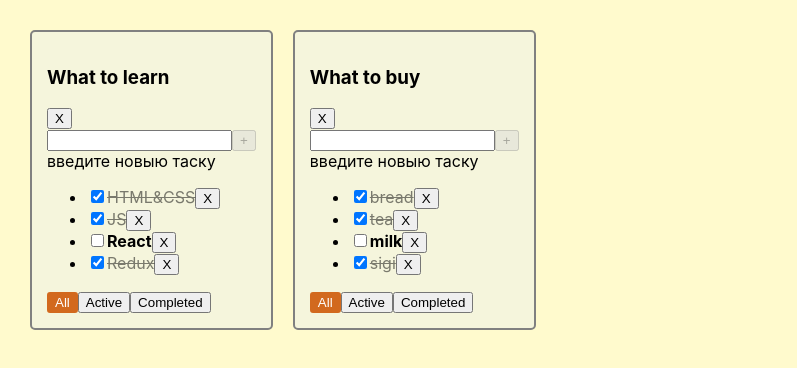
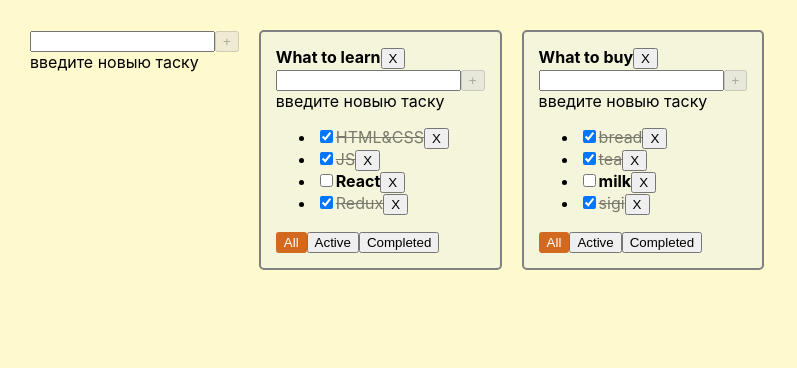
Before and after one commit to vaxich/todo_with_class_25, a React (Create React App) app: page / in a window 1280 px wide. Shown: the top 368 px of the page, without its empty margins (0-797 px from the left). Built offline with nearby package versions, Linux system fonts and the light colour scheme.

Commit message:
done 6 lesson

```diff
--- /dev/null
+++ b/src/AddItemForm.tsx
@@ -0,0 +1,65 @@
+import { error } from "console"
+import { ChangeEvent, useState, KeyboardEvent } from "react";
+
+
+type AddItemFormPropsType = {
+    onClick: ( newTitle: string) => void
+}
+
+
+export const AddItemForm = (props: AddItemFormPropsType) => {
+
+    const {  onClick } = props
+
+    const [inputValue, setInputValue] = useState("");
+    const [inputError, setinputError] = useState(false);
+
+    const isAddBtnDisabled = !inputValue || inputValue.length > 15;
+
+    const messageForUser = inputError
+        ? <span style={{ color: "red" }}>наименование не может быть пустым</span>
+        : inputValue.length <= 15
+            ? <span>введите новыю таску</span>
+            : <span style={{ color: "red" }}>максимум 15 символов</span>
+
+    const addTaskOnClick = () => {
+        const trimmedTitle = inputValue.trim()
+        if (trimmedTitle) {
+            onClick( trimmedTitle)
+        } else {
+            setinputError(true)
+        }
+
+        setInputValue("")
+    }
+
+    const onChangeSetNewTitle = (el: ChangeEvent<HTMLInputElement>) => {
+        inputError && setinputError(false)
+        setInputValue(el.target.value)
+    }
+
+    const onKeyDownAddTask = (event: KeyboardEvent<HTMLInputElement>) => {
+        event.key === "Enter" && addTaskOnClick()
+    }
+
+    return (
+        <div>
+            <input
+                value={inputValue}
+                onChange={onChangeSetNewTitle}
+                onKeyDown={onKeyDownAddTask}
+                className={inputError ? "input_error" : ""}
+            />
+            <button
+                disabled={isAddBtnDisabled}
+                onClick={() => {
+                    addTaskOnClick()
+
+                }}>+</button>
+            <div>
+                {messageForUser}
+            </div>
+            {inputError && <div className="erroe-message">{inputError}</div>}
+        </div>
+    )
+}
--- a/src/App.tsx
+++ b/src/App.tsx
@@ -2,6 +2,7 @@ import React, { useState } from "react";
 
 import './App.css'
 import { TaskType, TodoList } from "./Todolist";
+import { AddItemForm } from "./AddItemForm";
 
 
 
@@ -25,12 +26,6 @@ function App() {
   ]
   )
 
-  // const [tasks, setTasks] = useState<Array<TaskType>>([
-  //   { id: crypto.randomUUID(), isDone: true, title: 'HTML&CSS' },
-  //   { id: crypto.randomUUID(), isDone: true, title: 'JS' },
-  //   { id: crypto.randomUUID(), isDone: false, title: 'React' },
-  //   { id: crypto.randomUUID(), isDone: true, title: 'Redux' }
-  // ])
 
 
 
@@ -76,6 +71,19 @@ function App() {
     setTasks({ ...tasks, [todolistId]: [newTask, ...tasks[todolistId]] })// копируем таски и создаём и сразу добавляем новый объект
   }
 
+  const addTodolist = (newTitle: string) => {
+    const newTodolistId = crypto.randomUUID()
+    const newTodolist : todolistType = {
+      id: newTodolistId ,
+      title: newTitle,
+      filter: "All"
+    }
+
+    setTodolists([...todolists, newTodolist]);
+    setTasks({...tasks, [newTodolistId]: []});
+
+  }
+
   const changeTaskStatus = (todolistId: string, taskId: string) => {
 
     // let newTasks = tasks.map(task => task.id === taskId
@@ -85,8 +93,19 @@ function App() {
     setTasks({ ...tasks, [todolistId]: tasks[todolistId].map(task => task.id === taskId ? { ...task, isDone: !task.isDone } : task) })
   }
 
+  const updateTaks = (todolistId: string, taskId: string, newTitle: string) => {
+    setTasks({ ...tasks, [todolistId]: tasks[todolistId].map(task => task.id === taskId ? { ...task, title: newTitle } : task) })
+  }
+
+  const updateTodolist = (todolistId: string ,  newTitle: string) => {
+    //let newState = todolists.map( tl => tl.id == todolistId ? {...tl, title:newTitle } : tl)
+    setTodolists( todolists.map( tl => tl.id == todolistId ? {...tl, title:newTitle } : tl))
+  }
+
   return (
     <div className="App">
+      <AddItemForm onClick={addTodolist} />
+
       {todolists.map(tl => {
 
         let tasksForTodolist = tasks[tl.id];
@@ -98,6 +117,8 @@ function App() {
           tasksForTodolist = tasks[tl.id].filter(task => task.isDone === true)
         }
 
+
+
         return (
           <TodoList
             todolistId={tl.id}
@@ -108,7 +129,10 @@ function App() {
             addTask={addTask}
             changeTaskStatus={changeTaskStatus}
             removeTodolist={removeTodolist}
-            changeFilter={changeFilter} />
+            changeFilter={changeFilter}
+            updateTask={updateTaks}
+            updateTodolist={updateTodolist}
+            />
         )
       })}
 
--- /dev/null
+++ b/src/EditableSpan.tsx
@@ -0,0 +1,42 @@
+import { ChangeEvent, useState } from 'react';
+import './App.css';
+
+type EditableSpanPropsType = {
+    title: string
+    onClick: (title: string) => void
+    isDone?: boolean
+}
+
+
+
+export const EditableSpan = (props: EditableSpanPropsType) => {
+
+    const { title, isDone, onClick } = props
+
+    const [edit, setEdit] = useState<boolean>(false);
+    const [newTitle, setNewTitle] = useState(title);
+
+    const editHandler = () => {
+        setEdit(!edit)
+        if (edit) {
+            addTask()
+        }
+    }
+
+    const onChangeSetNewTitle = (el: ChangeEvent<HTMLInputElement>) => {
+        //inputError && setinputError(false)
+        setNewTitle(el.target.value)
+    }
+
+    const addTask = () => {
+        onClick(newTitle)
+    }
+
+    return (
+        edit
+            ? <input value={newTitle} onBlur={editHandler} autoFocus onChange={onChangeSetNewTitle}></input>
+            : <span onDoubleClick={editHandler} className={isDone ? "task_done" : "task"} >{title}</span>
+
+    )
+
+}
--- a/src/Todolist.tsx
+++ b/src/Todolist.tsx
@@ -3,6 +3,8 @@
 import { ChangeEvent, KeyboardEvent, useState } from 'react';
 import { FiltersType } from './App';
 import './App.css';
+import { AddItemForm } from './AddItemForm';
+import { EditableSpan } from './EditableSpan';
 
 export type TaskType = {
   id: string
@@ -21,14 +23,13 @@ type TodolistPropsType = {
   addTask: (todolistId: string, newTaskTitle: string) => void
   changeTaskStatus: (todolistId: string, taskId: string) => void
   removeTodolist: (todolistId: string) => void
+  updateTask: (todolistId: string, taskId: string, newTitle: string) => void
+  updateTodolist: (todolistId: string, newTitle: string) => void
 }
 
 export const TodoList = (props: TodolistPropsType) => {
 
-  const [inputValue, setInputValue] = useState("");
-  const [inputError, setinputError] = useState(false);
-
-  const { title, tasks, todolistId, removeTask, changeFilter, addTask, changeTaskStatus, removeTodolist, filterValue } = props
+  const { title, tasks, todolistId, removeTask, changeFilter, addTask, changeTaskStatus, removeTodolist, filterValue, updateTask, updateTodolist } = props
 
   const onCkickRemoveTaskHandler = (taskId: string) => {
     removeTask(todolistId, taskId)
@@ -42,66 +43,37 @@ export const TodoList = (props: TodolistPropsType) => {
     removeTodolist(todolistId)
   }
 
-
-
-
-  const addTaskOnClick = () => {
-    const trimmedTitle = inputValue.trim()
-    if (trimmedTitle) {
-      addTask(todolistId, trimmedTitle)
-    } else {
-      setinputError(true)
-    }
-
-    setInputValue("")
+  const addTaskHandler = (newTitle: string) => {
+    addTask(todolistId, newTitle)
   }
 
-  const onKeyDownAddTask = (event: KeyboardEvent<HTMLInputElement>) => {
-    event.key === "Enter" && addTaskOnClick()
+  const updateTodolistHandler = (newTitle: string) => {
+    updateTodolist(todolistId, newTitle)
   }
 
-  const onChangeSetNewTitle = (el: ChangeEvent<HTMLInputElement>) => {
-    inputError && setinputError(false)
-    setInputValue(el.target.value)
+  const updateTaskHandler = (taskId: string, newTitle: string) => {
+    updateTask(todolistId, taskId, newTitle)
   }
 
 
-  const isAddBtnDisabled = !inputValue || inputValue.length > 15
-
-  const messageForUser = inputError
-    ? <span style={{ color: "red" }}>наименование не может быть пустым</span>
-    : inputValue.length <= 15
-      ? <span>введите новыю таску</span>
-      : <span style={{ color: "red" }}>максимум 15 символов</span>
-
   return (
     <div className='todolist'>
-      <h3>{title}</h3>
+
+      <EditableSpan title={title} onClick={updateTodolistHandler} />
       <button onClick={removeTodolistHandler}>X</button>
       <div>
-
-        <input
-          value={inputValue}
-          onChange={onChangeSetNewTitle}
-          onKeyDown={onKeyDownAddTask}
-          className={inputError ? "input_error" : ""}
-        />
-        <button
-          disabled={isAddBtnDisabled}
-          onClick={() => {
-            addTaskOnClick()
-
-          }}
-        >+</button>
-        <div>
-          {messageForUser}
-        </div>
+        <AddItemForm onClick={addTaskHandler} />
 
       </div>
       <ul>
         {tasks.length === 0
           ? <span>you list is empty</span>
           : tasks.map(task => {
+
+            // const updateTaskHandler = (newTitle: string) => {
+            //   updateTask(todolistId, task.id, newTitle)
+            // }
+
             return (
               <li key={task.id}>
                 <input
@@ -110,7 +82,8 @@ export const TodoList = (props: TodolistPropsType) => {
                   onChange={() => { changeTaskStatus(todolistId, task.id) }}
 
                 />
-                <span className={task.isDone ? "task_done" : "task"} >{task.title}</span>
+                {/* <span className={task.isDone ? "task_done" : "task"} >{task.title}</span> */}
+                <EditableSpan title={task.title} isDone={task.isDone} onClick={ (newTitle)=> updateTaskHandler(task.id , newTitle)} />
                 <button onClick={() => onCkickRemoveTaskHandler(task.id)}>X</button>
               </li>
             )
```
